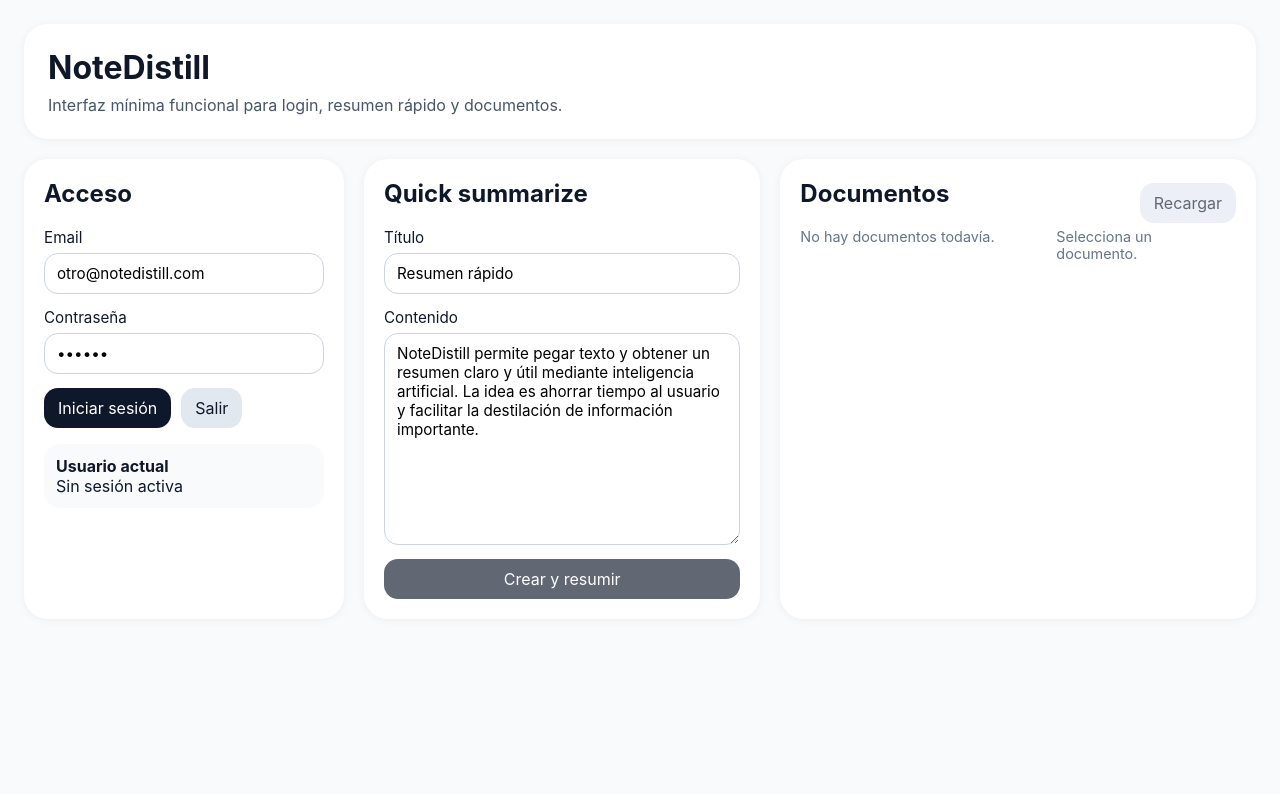
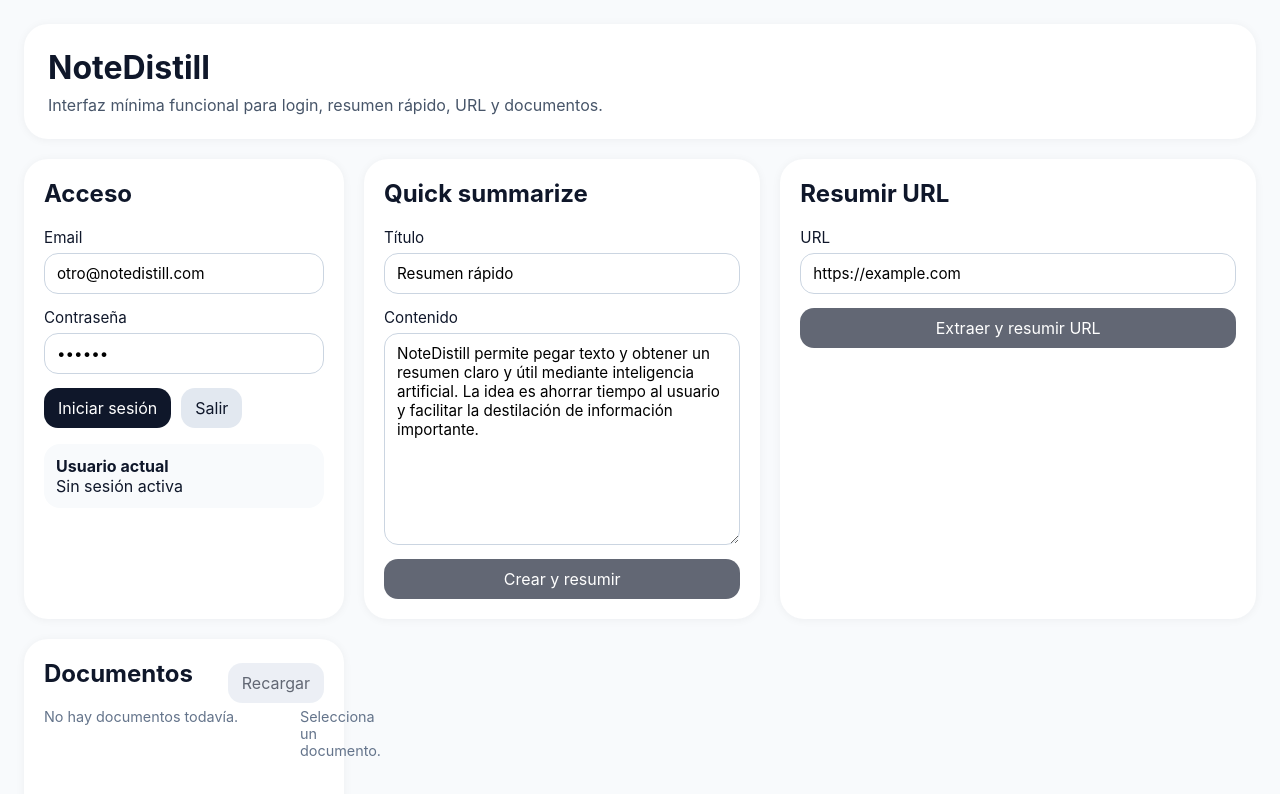
Before and after one commit to PepeCSD/notedistill-frontend, a React (Vite) app: page / in a window 1280 px wide. Shown: the top 794 px of the page. Built offline with nearby package versions, Linux system fonts and the light colour scheme.

Commit message:
Update App.jsx

```diff
--- a/src/App.jsx
+++ b/src/App.jsx
@@ -155,6 +155,27 @@ export default function App() {
     }
   }
 
+  async function handleUrlSummarize(e) {
+    e.preventDefault();
+    setLoading(true);
+    setError("");
+    setMessage("");
+
+    try {
+      const data = await apiFetch("/documents/url-summarize", {
+        method: "POST",
+        body: JSON.stringify({ url: urlInput }),
+      });
+      setMessage("URL resumida correctamente.");
+      await loadDocuments();
+      setSelectedId(data.id);
+    } catch (err) {
+      setError(err.message);
+    } finally {
+      setLoading(false);
+    }
+  }
+
   async function handleResummarize(documentId) {
     setLoading(true);
     setError("");
@@ -187,7 +208,7 @@ export default function App() {
       <header className="hero">
         <div>
           <h1>NoteDistill</h1>
-          <p>Interfaz mínima funcional para login, resumen rápido y documentos.</p>
+          <p>Interfaz mínima funcional para login, resumen rápido, URL y documentos.</p>
         </div>
       </header>
 
@@ -247,6 +268,24 @@ export default function App() {
 
             <button type="submit" disabled={!token || loading}>
               {loading ? "Procesando..." : "Crear y resumir"}
+            </button>
+          </form>
+        </section>
+
+        <section className="card">
+          <h2>Resumir URL</h2>
+          <form onSubmit={handleUrlSummarize} className="stack">
+            <label>
+              URL
+              <input
+                value={urlInput}
+                onChange={(e) => setUrlInput(e.target.value)}
+                placeholder="https://..."
+              />
+            </label>
+
+            <button type="submit" disabled={!token || loading}>
+              {loading ? "Procesando..." : "Extraer y resumir URL"}
             </button>
           </form>
         </section>
```
